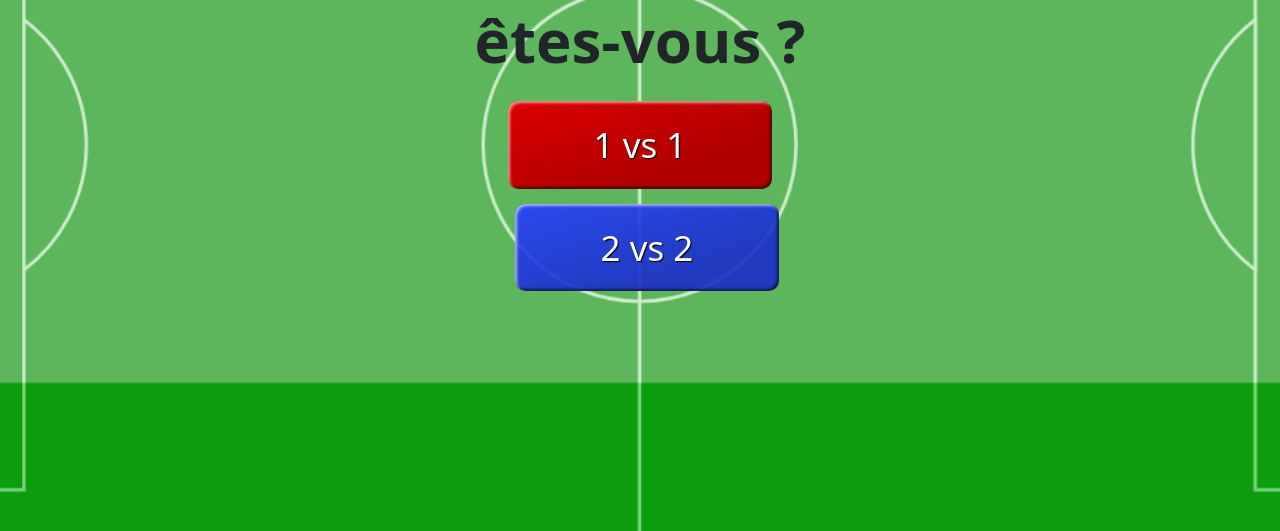
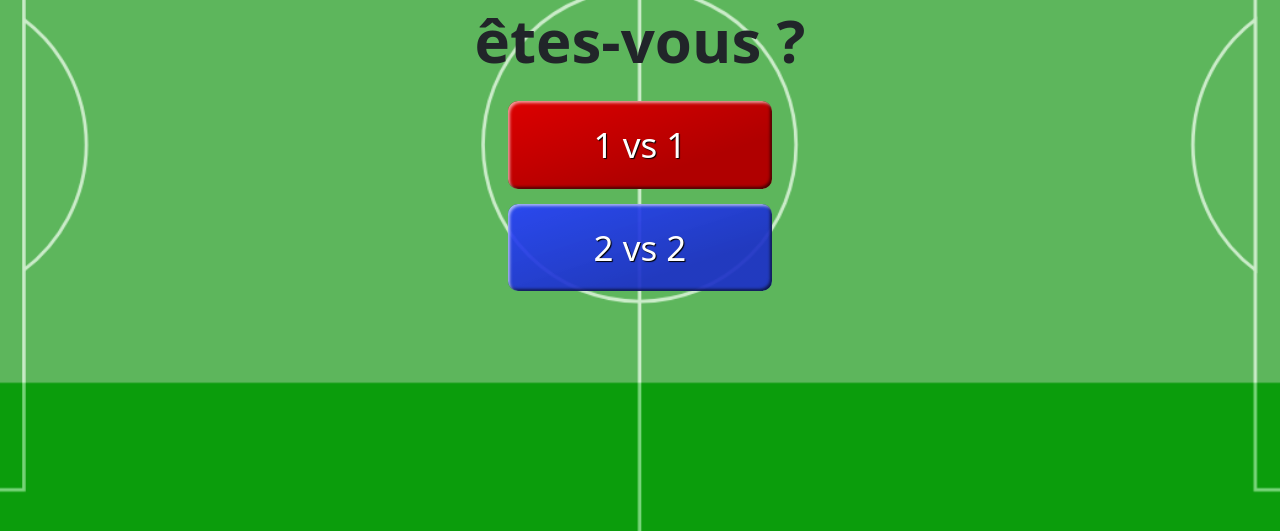
Before and after one commit to Erwan8989/Workshop, a PHP site: page / in a window 1280 px wide. Shown: the part 255-786 px from the top of the page. Run offline with PHP 8.4, Linux system fonts and the light colour scheme.

Commit message:
Update style.css

```diff
--- a/style.css
+++ b/style.css
@@ -10,12 +10,12 @@
 
 .bleu{
 
-    width: 3em;
-    border-radius: 15px;
     font-size: 50px;
-    color: black;
-    margin: 0em;
     position: static;
+    display: flex;
+    justify-content: center;
+    justify-items: center;
+    margin-bottom: 15px;
 }
 
 
@@ -164,7 +164,6 @@ td[scope="equipe_bleue"]{
     text-align: center;
     text-decoration: none;
     color: black;
-
     border: 0;
     line-height: 2.5;
     padding: 0 20px;
```
